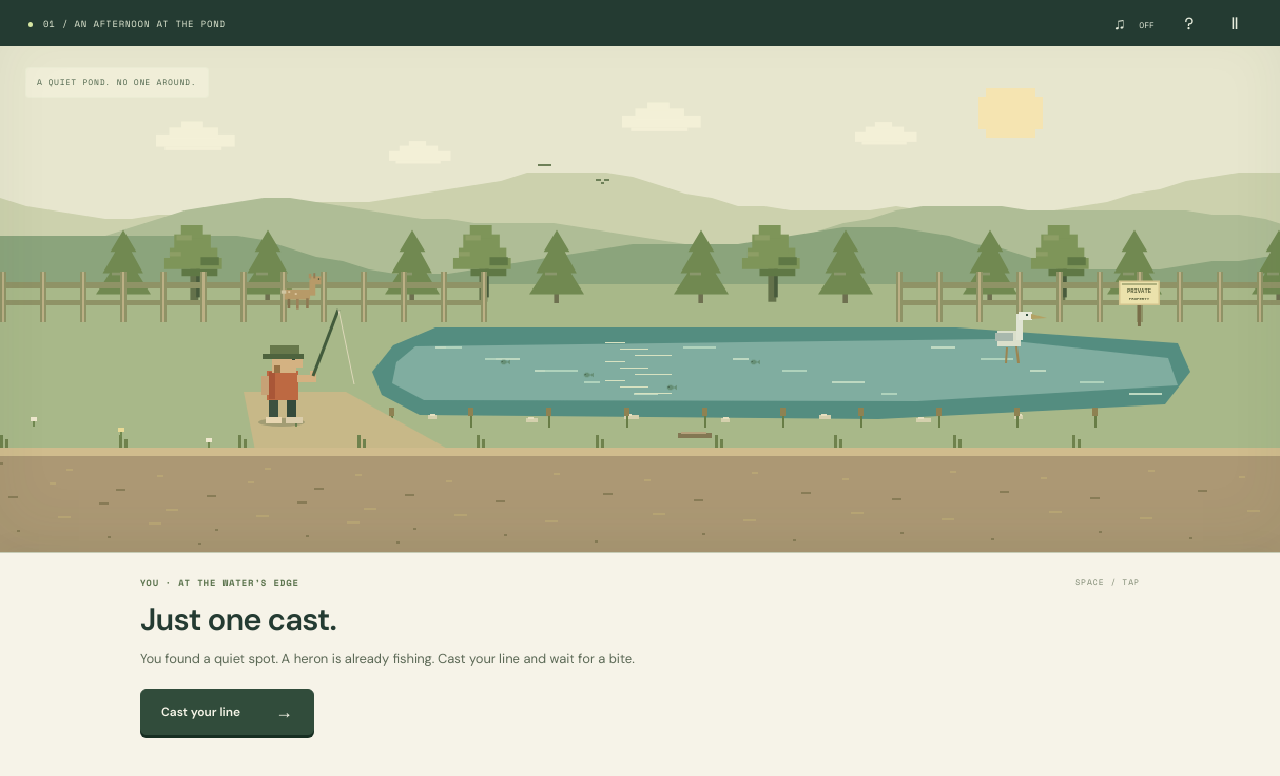
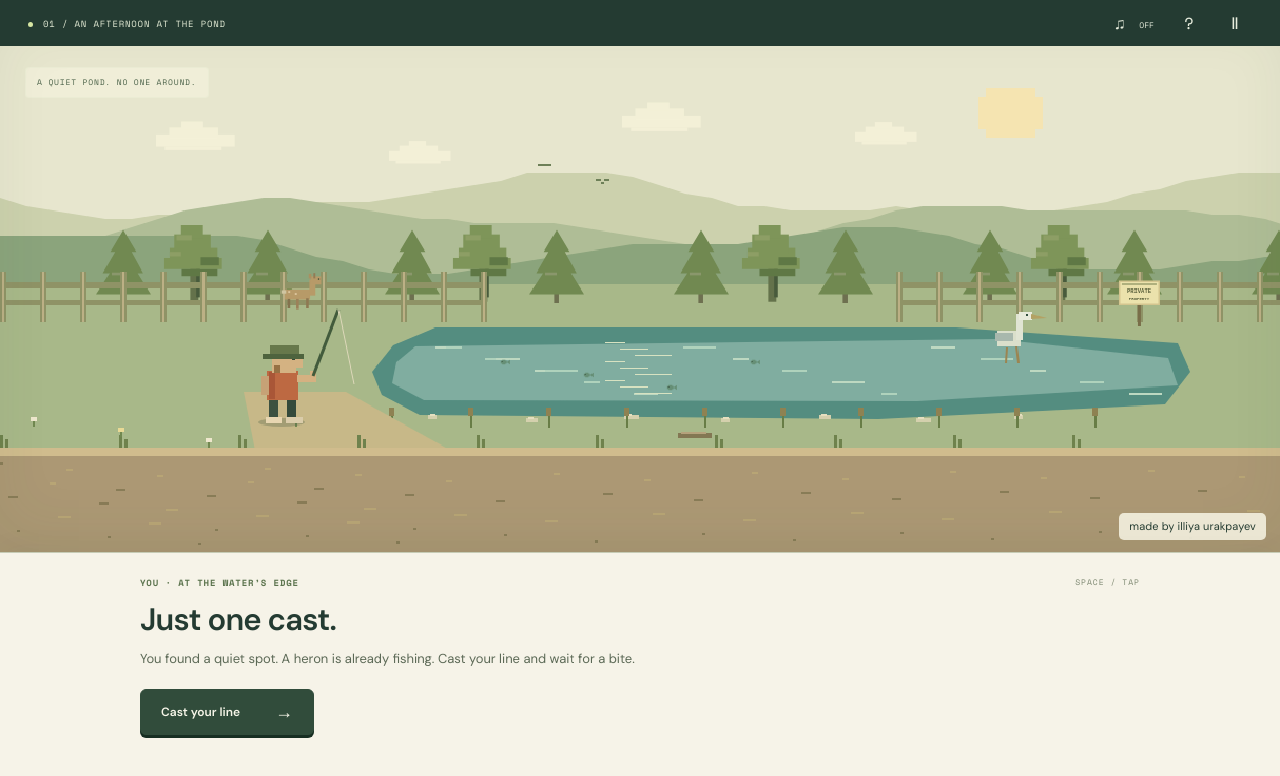
Before and after one commit to blackbelt12/hit-the-Road-Philosophy-Project-, a plain HTML site: page index.html in a window 1280 px wide. Drawn offline with nearby package versions, Linux system fonts and the light colour scheme; a web font is replaced by a local one.

Commit message:
Credit illiya urakpayev on the game screen

```diff
--- a/index.html
+++ b/index.html
@@ -46,6 +46,8 @@
  .game-bar{height:34px}.dialogue{height:100%;max-height:none;padding:20px;flex-basis:auto}.dialogue h1{font-size:23px}.dialogue p{font-size:12px;line-height:1.65}.choice{min-height:46px;padding:10px 12px}.choice strong{font-size:11px}.speaker-row{margin-bottom:11px}.pause-card h1{font-size:31px}.scene-label{font-size:6px}.speech{font-size:20px;max-width:190px}
 }
 @media(prefers-reduced-motion:reduce){.choice,.primary{transition:none}.pause-screen{backdrop-filter:none}}
+
+.creator-credit{position:absolute;right:14px;bottom:12px;z-index:2;margin:0;padding:6px 10px;border-radius:5px;background:#f3f0dfe8;color:#263d32;font:11px/1.4 var(--body);letter-spacing:.1px;pointer-events:none}
 </style>
 </head>
 <body>
@@ -53,6 +55,7 @@
   <header class="game-bar"><span id="locationText">01 / AN AFTERNOON AT THE POND</span><nav aria-label="Game controls"><button id="soundButton" aria-label="Turn sound on" aria-pressed="false">♫ <span>OFF</span></button><button id="helpButton" aria-label="How to play">?</button><button id="pauseButton" aria-label="Pause game">Ⅱ</button></nav></header>
   <section class="world" aria-label="The pond encounter">
     <canvas id="gameCanvas" width="1000" height="480" aria-label="An angler beside a pond, with a heron fishing and deer on the far bank."></canvas>
+    <p class="creator-credit">made by illiya urakpayev</p>
     <div class="scene-label" id="sceneLabel">A QUIET POND. NO ONE AROUND.</div>
     <div class="speech" id="speech" hidden></div>
     <div class="bite-prompt" id="bitePrompt" hidden>IT'S BITING!<span>SPACE OR REEL IN</span></div>
```
